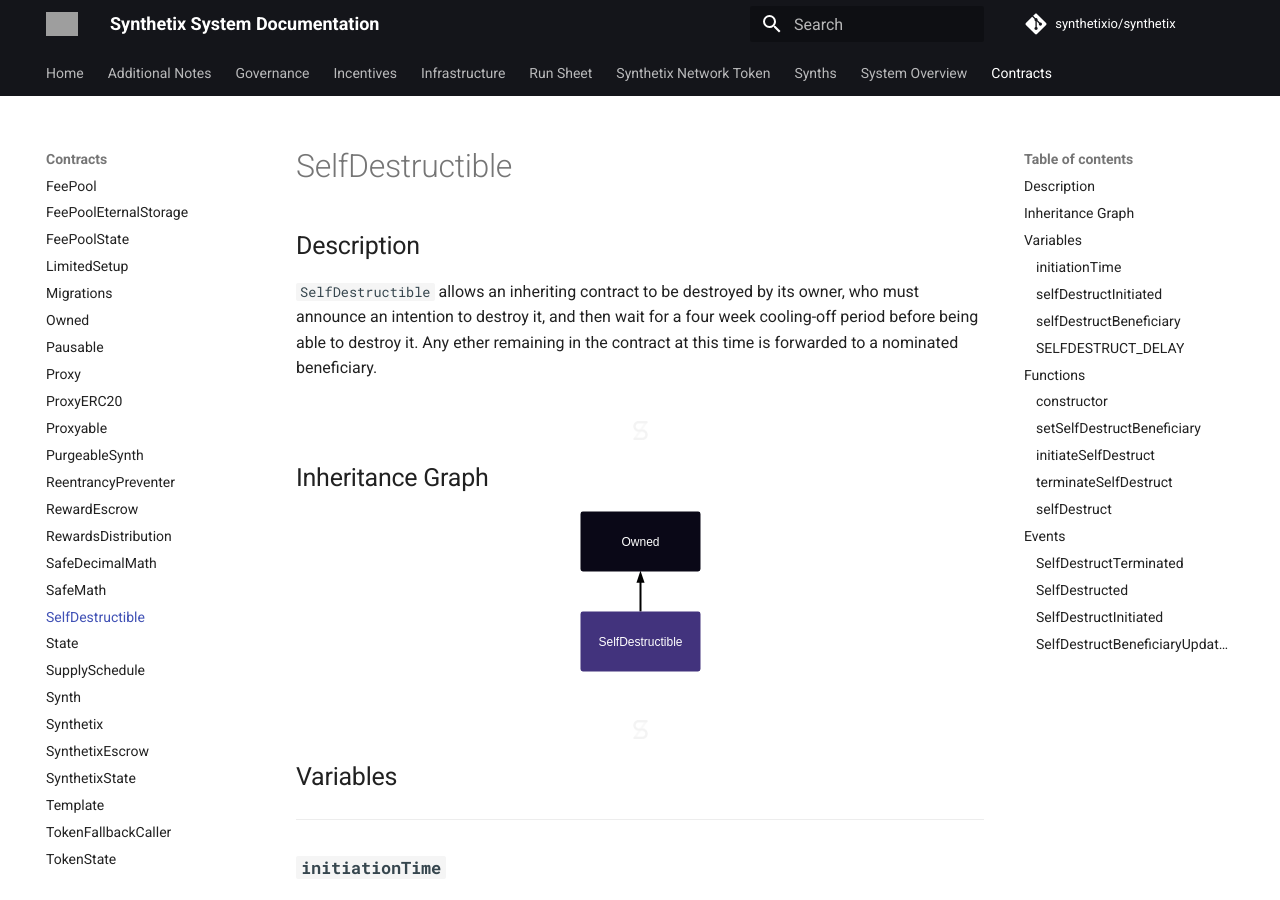
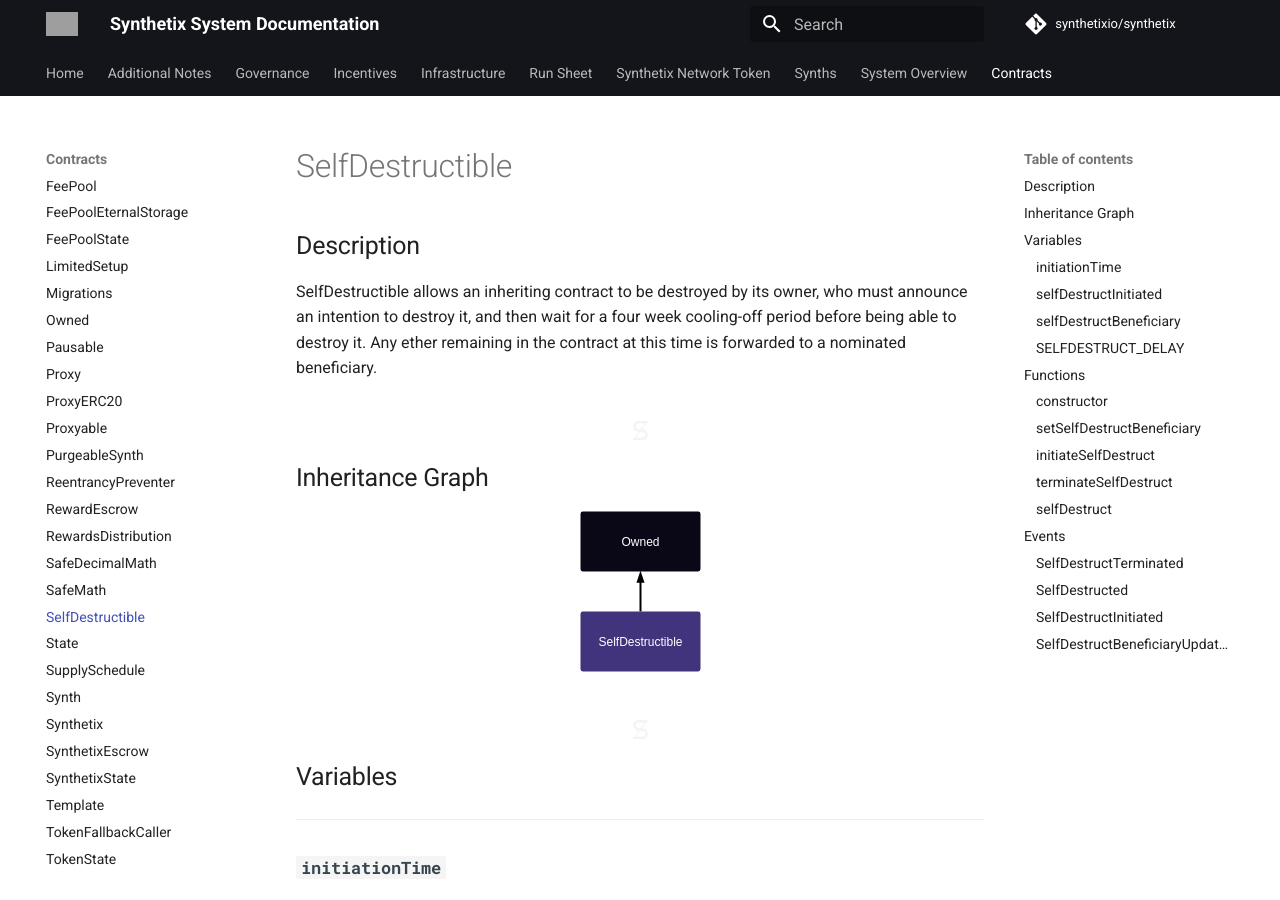
Before and after one commit to Synthetixio/synthetix, an MkDocs documentation site: the page built from docs/contracts/SelfDestructible.md, in a window 1280 px wide and 900 px high. Built offline with MkDocs 1.6.1 and Material for MkDocs 9.7.7, drawn with Linux system fonts in a browser that asks for light colours; comment, search, counter and statistics services are not loaded; grey boxes are pictures that could not be loaded.

```diff
--- a/docs/contracts/SelfDestructible.md
+++ b/docs/contracts/SelfDestructible.md
@@ -2,7 +2,7 @@
 
 ## Description
 
-`SelfDestructible` allows an inheriting contract to be destroyed by its owner, who must announce an intention to destroy it, and then wait for a four week cooling-off period before being able to destroy it. Any ether remaining in the contract at this time is forwarded to a nominated beneficiary.
+SelfDestructible allows an inheriting contract to be destroyed by its owner, who must announce an intention to destroy it, and then wait for a four week cooling-off period before being able to destroy it. Any ether remaining in the contract at this time is forwarded to a nominated beneficiary.
 
 <section-sep />
 
```
